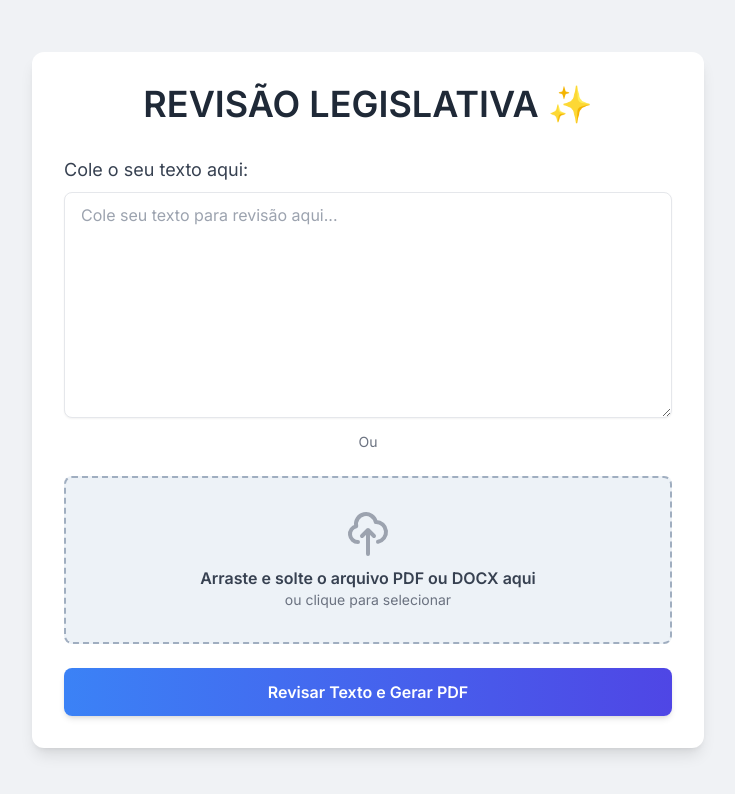
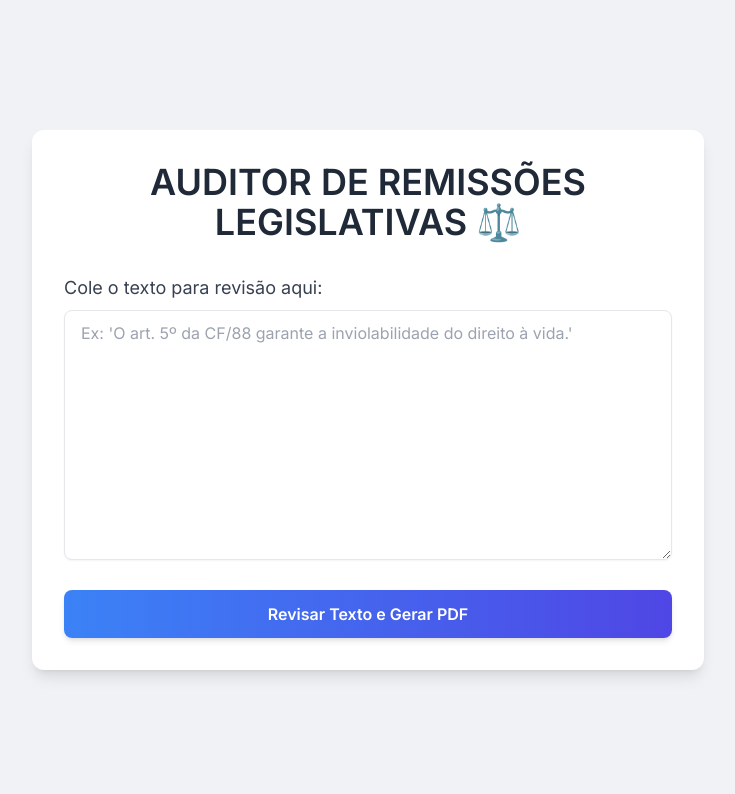
Before and after one commit to doni010520/revisaolegislativa, a Flask app: page / in a window 1280 px wide. Shown: the top 794 px of the page, without its empty margins (272-1007 px from the left). Run offline with Flask 3, Linux system fonts and the light colour scheme; some libraries are stand-ins or nearby versions.

Commit message:
Update index.html

```diff
--- a/templates/index.html
+++ b/templates/index.html
@@ -1,9 +1,10 @@
+
 <!DOCTYPE html>
 <html lang="pt-br">
 <head>
     <meta charset="UTF-8">
     <meta name="viewport" content="width=device-width, initial-scale=1.0">
-        <title>Revisor de Texto com Gemini</title>
+    <title>REVISÃO LEGISLATIVA</title>
     <link href="https://fonts.googleapis.com/css2?family=Inter:wght@400;600&display=swap" rel="stylesheet">
     <script src="https://cdn.tailwindcss.com"></script>
     <!-- Inclui a biblioteca Socket.IO para comunicação em tempo real -->
@@ -12,24 +13,6 @@
         body {
             font-family: 'Inter', sans-serif;
             background-color: #f0f2f5;
-            }
-            /* Estilos para a área de arrastar e soltar */
-            .drop-zone {
-                border: 2px dashed #a0aec0; /* Cor cinza mais suave */
-                border-radius: 0.5rem; /* rounded-lg */
-                padding: 2rem; /* p-8 */
-                text-align: center;
-                transition: all 0.2s ease-in-out;
-                cursor: pointer;
-                background-color: #edf2f7; /* bg-gray-100 */
-            }
-            .drop-zone.highlight {
-                border-color: #3182ce; /* blue-500 */
-                background-color: #ebf8ff; /* blue-50 */
-            }
-            .drop-zone-text {
-                color: #4a5568; /* gray-700 */
-                font-weight: 600; /* font-semibold */
         }
         /* Estilos para o spinner de carregamento */
         .spinner {
@@ -59,13 +42,20 @@
         .progress-messages p {
             margin-bottom: 0.25rem;
         }
+        /* Regras CSS diretas para a textarea */
+        textarea {
+            width: 100%;
+            min-height: 250px; /* Altura mínima para garantir visibilidade */
+            resize: vertical; /* Permite redimensionar verticalmente */
+        }
     </style>
 </head>
 <body class="min-h-screen flex items-center justify-center p-4">
     <div class="bg-white p-8 rounded-xl shadow-lg w-full max-w-2xl">
-            <h1 class="text-4xl font-bold text-center text-gray-800 mb-8 rounded-lg">REVISÃO LEGISLATIVA ✨</h1>
+        <h1 class="text-4xl font-bold text-center text-gray-800 mb-8 rounded-lg">AUDITOR DE REMISSÕES LEGISLATIVAS ⚖️</h1>
 
-            <form action="/revisar" method="post" class="space-y-6" enctype="multipart/form-data" id="revisorForm">
+        <!-- Removido enctype="multipart/form-data" -->
+        <form action="/revisar" method="post" class="space-y-6" id="revisorForm">
             <!-- Indicador de Carregamento -->
             <div id="loadingIndicator" class="hidden flex items-center justify-center space-x-3 mb-4 p-4 bg-blue-100 rounded-lg text-blue-800">
                 <div class="spinner"></div>
@@ -78,24 +68,14 @@
             </div>
 
             <div class="mb-4">
-                    <label for="texto" class="block text-gray-700 text-lg font-medium mb-2">Cole o seu texto aqui:</label>
+                <label for="texto" class="block text-gray-700 text-lg font-medium mb-2">Cole o texto para revisão aqui:</label>
                 <textarea
                     id="texto"
                     name="texto"
-                        rows="10"
-                        class="shadow-sm appearance-none border rounded-lg w-full py-3 px-4 text-gray-700 leading-tight focus:outline-none focus:ring-2 focus:ring-blue-500 focus:border-transparent transition duration-200 ease-in-out"
-                        placeholder="Cole seu texto para revisão aqui...">
+                    required
+                    class="shadow-sm appearance-none border rounded-lg py-3 px-4 text-gray-700 leading-tight focus:outline-none focus:ring-2 focus:ring-blue-500 focus:border-transparent transition duration-200 ease-in-out"
+                    placeholder="Ex: 'O art. 5º da CF/88 garante a inviolabilidade do direito à vida.'">
                 </textarea>
-                    <p class="mt-2 text-sm text-gray-500 text-center">Ou</p>
-                </div>
-
-                <!-- Área para arrastar e soltar o arquivo PDF/DOCX -->
-                <div id="dropZone" class="drop-zone flex flex-col items-center justify-center p-8 rounded-lg mb-4">
-                    <svg class="w-12 h-12 text-gray-400" fill="none" stroke="currentColor" viewBox="0 0 24 24" xmlns="http://www.w3.org/2000/svg"><path stroke-linecap="round" stroke-linejoin="round" stroke-width="2" d="M7 16a4 4 0 01-.88-7.903A5 5 0 0115.9 6L16 6a5 5 0 011 9.9M15 13l-3-3m0 0l-3 3m3-3v12"></path></svg>
-                    <p class="mt-2 text-base text-gray-700 font-semibold">Arraste e solte o arquivo PDF ou DOCX aqui</p>
-                    <p class="text-sm text-gray-500">ou clique para selecionar</p>
-                    <!-- Campo de upload de arquivo real, oculto visualmente mas ativado pelo clique na drop-zone -->
-                    <input type="file" id="arquivo_pdf" name="arquivo_pdf" accept=".pdf,.docx" class="hidden"/>
             </div>
 
             <button
@@ -109,8 +89,6 @@
     </div>
 
     <script>
-            const dropZone = document.getElementById('dropZone');
-            const fileInput = document.getElementById('arquivo_pdf');
         const textArea = document.getElementById('texto');
         const form = document.getElementById('revisorForm');
         const submitButton = document.getElementById('submitButton');
@@ -126,7 +104,6 @@
             progressMessages.classList.remove('hidden');
             progressMessages.innerHTML = ''; // Limpa mensagens anteriores
             submitButton.disabled = true;
-                dropZone.style.pointerEvents = 'none';
             textArea.disabled = true;
         }
 
@@ -134,13 +111,8 @@
             loadingIndicator.classList.add('hidden');
             progressMessages.classList.add('hidden');
             submitButton.disabled = false;
-                dropZone.style.pointerEvents = 'auto';
             textArea.disabled = false;
-                // Limpa a textarea e o input de arquivo após o sucesso/finalização
-                textArea.value = '';
-                fileInput.value = '';
-                dropZone.querySelector('p:first-of-type').textContent = 'Arraste e solte o arquivo PDF ou DOCX aqui';
-                dropZone.querySelector('p:last-of-type').textContent = 'ou clique para selecionar';
+            textArea.value = ''; // Limpa a textarea após o sucesso/finalização
         }
 
         function addProgressMessage(message) {
@@ -186,91 +158,21 @@
             addProgressMessage('Desconectado do servidor. Recarregue a página se necessário.');
         });
 
-            // Lógica de Drag and Drop (mantida)
-            ['dragenter', 'dragover', 'dragleave', 'drop'].forEach(eventName => {
-                dropZone.addEventListener(eventName, preventDefaults, false);
-                document.body.addEventListener(eventName, preventDefaults, false);
-            });
-
-            function preventDefaults (e) {
-                e.preventDefault();
-                e.stopPropagation();
-            }
-
-            ['dragenter', 'dragover'].forEach(eventName => {
-                dropZone.addEventListener(eventName, highlight, false);
-            });
-
-            ['dragleave', 'drop'].forEach(eventName => {
-                dropZone.addEventListener(eventName, unhighlight, false);
-            });
-
-            function highlight(e) {
-                dropZone.classList.add('highlight');
-            }
-
-            function unhighlight(e) {
-                dropZone.classList.remove('highlight');
-            }
-
-            dropZone.addEventListener('drop', handleDrop, false);
-
-            function handleDrop(e) {
-                const dt = e.dataTransfer;
-                const files = dt.files;
-                fileInput.files = files;
-                if (files.length > 0) {
-                    dropZone.querySelector('p:first-of-type').textContent = `Arquivo selecionado: ${files[0].name}`;
-                    dropZone.querySelector('p:last-of-type').textContent = 'Pronto para enviar!';
-                }
-            }
-
-            dropZone.addEventListener('click', () => {
-                fileInput.click();
-            });
-
-            fileInput.addEventListener('change', () => {
-                if (fileInput.files.length > 0) {
-                    dropZone.querySelector('p:first-of-type').textContent = `Arquivo selecionado: ${fileInput.files[0].name}`;
-                    dropZone.querySelector('p:last-of-type').textContent = 'Pronto para enviar!';
-                } else {
-                    dropZone.querySelector('p:first-of-type').textContent = 'Arraste e solte o arquivo PDF ou DOCX aqui';
-                    dropZone.querySelector('p:last-of-type').textContent = 'ou clique para selecionar';
-                }
-            });
-
-            // Lógica de envio do formulário via Socket.IO
+        // Lógica de envio do formulário via Socket.IO (apenas texto)
         form.addEventListener('submit', async (e) => {
             e.preventDefault();
 
-                if (fileInput.files.length === 0 && textArea.value.trim() === "") {
-                    alert('Por favor, cole um texto ou carregue um arquivo PDF ou DOCX.');
+            // Validação: verifica se há texto
+            if (textArea.value.trim() === "") {
+                alert('Por favor, cole um texto para revisão.');
                 return;
-                }
-
-                if (fileInput.files.length > 0 && textArea.value.trim() !== "") {
-                    textArea.value = "";
             }
 
             showProcessingState(); // Mostra o indicador e as mensagens de progresso
 
-                let fileData = null;
-                let fileMimetype = null;
-                let filename = null;
-
-                if (fileInput.files.length > 0) {
-                    const file = fileInput.files[0];
-                    fileData = Array.from(new Uint8Array(await file.arrayBuffer())); // Converte para array de bytes
-                    fileMimetype = file.type;
-                    filename = file.name;
-                }
-
             // Emite um evento WebSocket para o servidor com os dados do formulário
             socket.emit('start_revision', {
                 text_content: textArea.value,
-                    file_data: fileData,
-                    file_mimetype: fileMimetype,
-                    filename: filename
             });
         });
 
```
Lines whose indentation alone changed are shown as unchanged.
